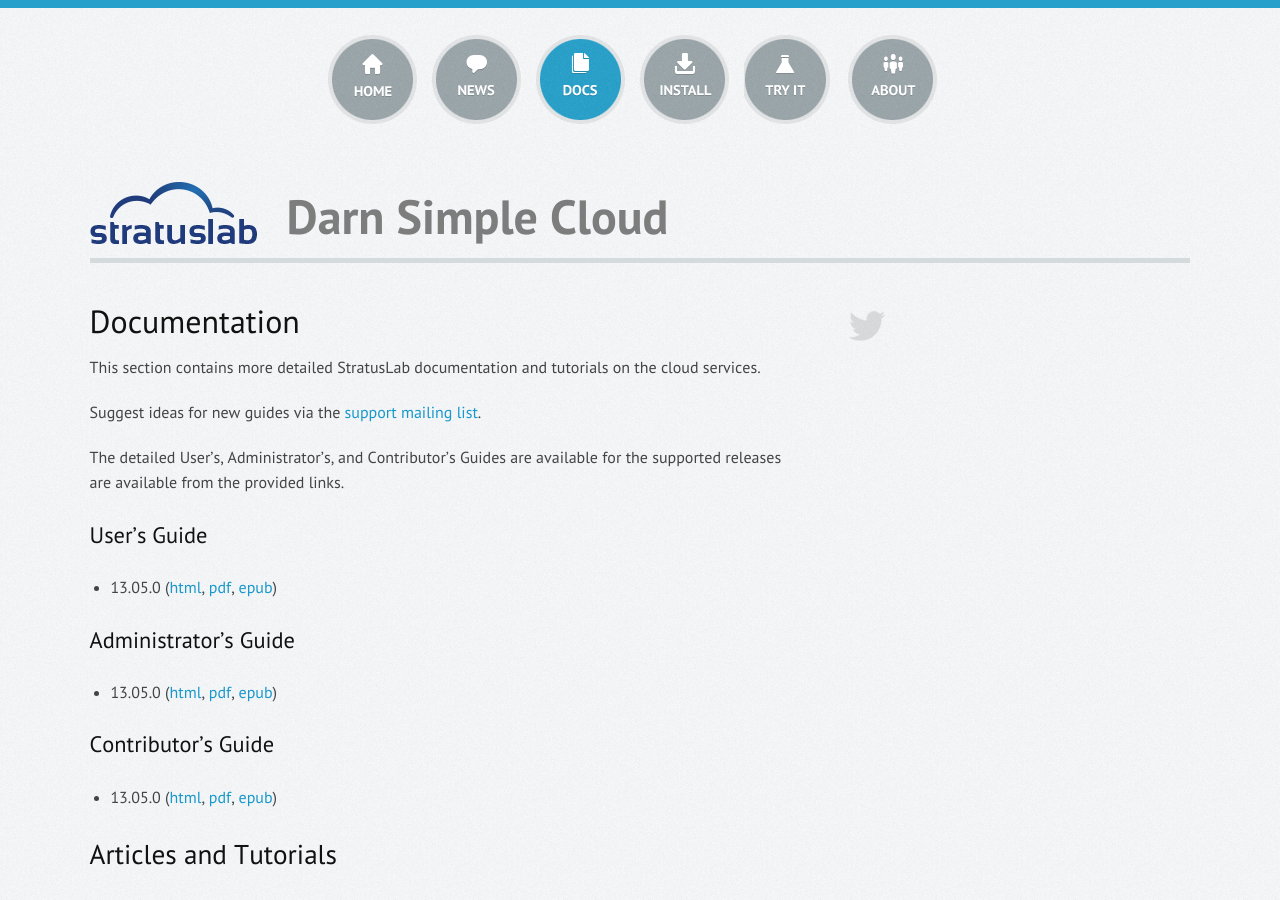
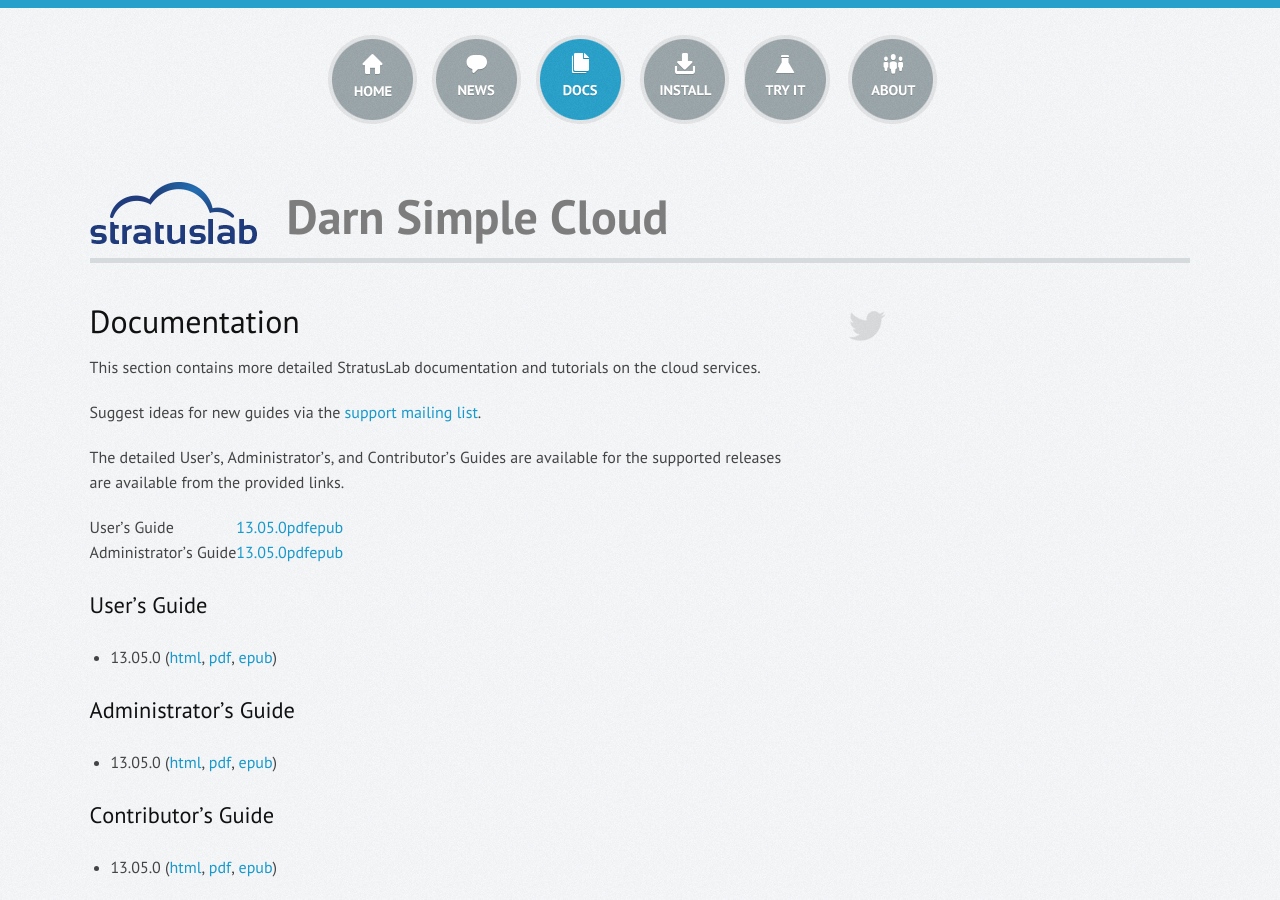
Before and after one commit to StratusLab/stratuslab.github.com, a Jekyll site: the page built from documentation/index.md, in a window 1280 px wide and 900 px high. Built offline with Jekyll 4.4.1, drawn with Linux system fonts in a browser that asks for light colours; comment, search, counter and statistics services are not loaded.

Commit message:
see if tables work in github markdown

```diff
--- a/documentation/index.md
+++ b/documentation/index.md
@@ -12,6 +12,12 @@ Suggest ideas for new guides via the [support mailing list](/about).
 The detailed User's, Administrator's, and Contributor's Guides are
 available for the supported releases are available from the provided
 links.
+
+User's Guide | [13.05.0](release/13.05.0/users-guide/users-guide.html) | [pdf](release/13.05.0/users-guide/users-guide.pdf) | [epub](release/13.05.0/users-guide/users-guide.epub)
+Administrator's Guide | [13.05.0](release/13.05.0/administrators-guide/administrators-guide.html) | [pdf](release/13.05.0/users-guide/users-guide.pdf) | [epub](release/13.05.0/users-guide/users-guide.epub)
+
+
+
 
 ### User's Guide
 
```
